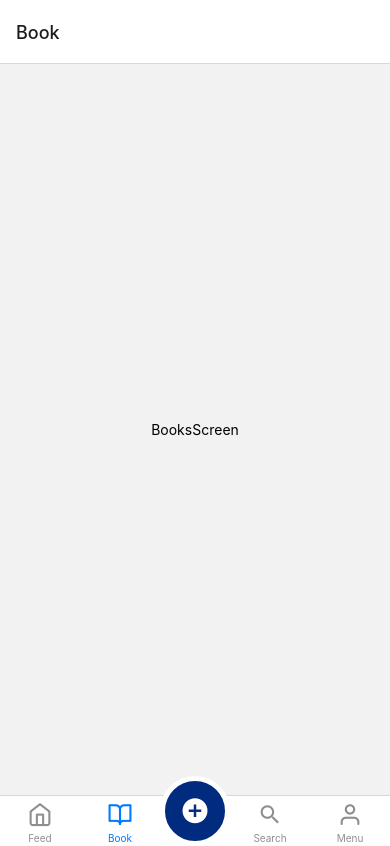
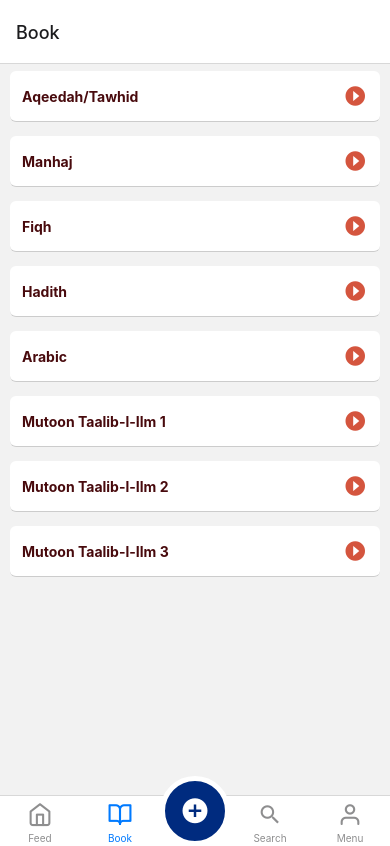
Before and after one commit to AOMuiz/mutoonhub, a React Native app: screen /Book in a window 390 px wide. Built offline with nearby package versions, Linux system fonts and the light colour scheme.

Commit message:
create accordion for categories and add bottom actions to player screen

```diff
--- a/app/components/Accordion.js
+++ b/app/components/Accordion.js
@@ -1,29 +1,32 @@
-import React, { useState } from "react";
+import { Ionicons } from "@expo/vector-icons";
+import React, { useState, useEffect } from "react";
 import { FlatList, View, Text, TouchableOpacity } from "react-native";
-
-const items = [
-  {
-    id: "bd7acbea-c1b1-46c2-aed5-3ad53abb28ba",
-    title: "Kitab At-Tawheed",
-    author: "Muhammad bn Abdulwahab",
-    playlist: "Aqeedah/Tawhid",
-  },
-  {
-    id: "bd7acbea-c1b1-46c2-aed5-3ad53abb28ba",
-    title: "Kitab At-Tawheed",
-    author: "Muhammad bn Abdulwahab",
-    playlist: "Manhaj",
-  },
-];
-
-const playlists = ["Manhaj", "Aqeedah/Tawhid"];
+import { MUTOONS } from "../../books";
+import { Playlist } from "../../categories";
+import colors from "../config/colors";
 
 const Accordion = () => {
   const [activePlaylist, setActivePlaylist] = useState(null);
+  const [items, setItems] = useState([]);
 
   const togglePlaylist = (playlist) => {
     setActivePlaylist(activePlaylist === playlist ? null : playlist);
   };
+
+  // useEffect(() => {
+  //   const filteredItems = MUTOONS.filter((i) =>
+  //     i.playlist.includes(activePlaylist)
+  //   );
+  //   setItems(filteredItems);
+  // }, [activePlaylist]);
+
+  // const handleAccordion = (playlist) => {
+  //   if (activePlaylist === playlist) {
+  //     setActivePlaylist(null);
+  //   } else {
+  //     setActivePlaylist(playlist);
+  //   }
+  // };
 
   const renderItem = ({ item }) => {
     return (
@@ -37,11 +40,25 @@ const Accordion = () => {
 
   const renderPlaylist = (playlist) => {
     const isActive = activePlaylist === playlist;
-    const playlistItems = items.filter((item) => item.playlist === playlist);
+    const playlistItems = MUTOONS.filter((item) => item.playlist === playlist);
+
     return (
+      // {playlistItems &&}
       <View style={styles.playlistContainer}>
-        <TouchableOpacity onPress={() => togglePlaylist(playlist)}>
+        <TouchableOpacity
+          onPress={() => togglePlaylist(playlist)}
+          style={styles.dropList}
+        >
           <Text style={styles.playlistTitle}>{playlist}</Text>
+          <Ionicons
+            name={
+              isActive
+                ? "caret-down-circle-sharp"
+                : "caret-forward-circle-sharp"
+            }
+            size={24}
+            color={colors.accent60}
+          />
         </TouchableOpacity>
         {isActive && (
           <FlatList
@@ -56,7 +73,7 @@ const Accordion = () => {
 
   return (
     <FlatList
-      data={playlists}
+      data={Playlist}
       renderItem={({ item }) => renderPlaylist(item)}
       keyExtractor={(item) => item}
     />
@@ -67,17 +84,28 @@ export default Accordion;
 
 const styles = {
   playlistContainer: {
-    backgroundColor: "#f0f0f0",
-    padding: 10,
+    padding: 12,
     borderBottomWidth: 1,
     borderBottomColor: "#ccc",
+    backgroundColor: colors.white,
+    marginVertical: 7,
+    marginHorizontal: 10,
+    elevation: 2,
+    borderRadius: 6,
+  },
+  dropList: {
+    backgroundColor: colors.white,
+    flexDirection: "row",
+    justifyContent: "space-between",
+    alignItems: "center",
   },
   playlistTitle: {
     fontWeight: "bold",
+    color: colors.accent100,
   },
   itemContainer: {
     padding: 10,
-    borderBottomWidth: 1,
+    borderBottomWidth: 0.5,
     borderBottomColor: "#ccc",
   },
   title: {
--- a/app/components/PlayerButton.js
+++ b/app/components/PlayerButton.js
@@ -2,7 +2,7 @@ import { AntDesign } from "@expo/vector-icons";
 import colors from "../config/colors";
 
 const PlayerButton = (props) => {
-  const { iconType, iconSize = 29, iconColor = colors.P50, onPress } = props;
+  const { iconType, iconSize = 26, iconColor = colors.P50, onPress } = props;
   const getIconName = (type) => {
     switch (type) {
       case "PLAY":
--- /dev/null
+++ b/app/components/PlayerMenuBottom.js
@@ -0,0 +1,57 @@
+import { StyleSheet, Text, View } from "react-native";
+import { MaterialCommunityIcons } from "@expo/vector-icons";
+import colors from "../config/colors";
+
+const PlayerMenuBottom = () => {
+  return (
+    <View style={styles.playerBottom}>
+      <View style={styles.bottomIcon}>
+        <MaterialCommunityIcons
+          name="bookmark-minus-outline"
+          size={24}
+          color={colors.N80}
+        />
+        <Text style={styles.bottomIconLabel}>Bookmark</Text>
+      </View>
+      <View style={styles.bottomIcon}>
+        <MaterialCommunityIcons name="repeat" size={24} color={colors.N80} />
+        <Text style={styles.bottomIconLabel}>Repeat</Text>
+      </View>
+      <View style={styles.bottomIcon}>
+        <MaterialCommunityIcons
+          name="play-speed"
+          size={24}
+          color={colors.N80}
+        />
+        <Text style={styles.bottomIconLabel}>Speed 10x</Text>
+      </View>
+      <View style={styles.bottomIcon}>
+        <MaterialCommunityIcons
+          name="download-box-outline"
+          size={24}
+          color={colors.N80}
+        />
+        <Text style={styles.bottomIconLabel}>Download</Text>
+      </View>
+    </View>
+  );
+};
+
+export default PlayerMenuBottom;
+
+const styles = StyleSheet.create({
+  playerBottom: {
+    flexDirection: "row",
+    justifyContent: "space-evenly",
+    alignItems: "center",
+    marginTop: 5,
+  },
+  bottomIcon: {
+    alignItems: "center",
+  },
+  bottomIconLabel: {
+    fontSize: 10,
+    colors: colors.N80,
+    fontWeight: "400",
+  },
+});
--- a/app/screens/BookDetailsScreen.js
+++ b/app/screens/BookDetailsScreen.js
@@ -90,10 +90,11 @@ const styles = StyleSheet.create({
     justifyContent: "center",
     alignItems: "center",
     marginTop: 20,
-    borderRadius: 20,
     padding: 35,
+    borderTopRightRadius: 20,
+    borderTopLeftRadius: 20,
     alignItems: "center",
-    shadowColor: "#0002",
+    shadowColor: "#000",
     shadowOffset: {
       width: 0,
       height: 2,
--- a/app/screens/BooksScreen.js
+++ b/app/screens/BooksScreen.js
@@ -1,9 +1,10 @@
 import { StyleSheet, Text, View } from "react-native";
+import Accordion from "../components/Accordion";
 
 const BooksScreen = () => {
   return (
-    <View style={{ flex: 1, justifyContent: "center", alignItems: "center" }}>
-      <Text>BooksScreen</Text>
+    <View style={{ flex: 1, justifyContent: "center" }}>
+      <Accordion />
     </View>
   );
 };
--- a/app/screens/PlayerScreen.js
+++ b/app/screens/PlayerScreen.js
@@ -6,6 +6,7 @@ import PlayerButton from "../components/PlayerButton";
 import { Audio } from "expo-av";
 import colors from "../config/colors";
 import { humanReadableDuration } from "../services/utils";
+import PlayerMenuBottom from "../components/PlayerMenuBottom";
 
 const { width } = Dimensions.get("window");
 
@@ -129,7 +130,7 @@ const Player = ({ sound, book, modalVisible }) => {
         <View style={styles.midBannerContainer}>
           <MaterialCommunityIcons
             name="music-circle"
-            size={280}
+            size={250}
             color={colors.secondary}
           />
         </View>
@@ -198,6 +199,7 @@ const Player = ({ sound, book, modalVisible }) => {
             </View>
             <Ionicons name="share-outline" size={24} color={colors.N80} />
           </View>
+          <PlayerMenuBottom />
         </View>
       </View>
     </View>
@@ -224,7 +226,6 @@ const styles = StyleSheet.create({
     justifyContent: "center",
     alignItems: "center",
   },
-
   timeline: {
     paddingVertical: 10,
   },
@@ -252,7 +253,7 @@ const styles = StyleSheet.create({
     flexDirection: "row",
     justifyContent: "center",
     alignItems: "center",
-    paddingBottom: 20,
+    paddingBottom: 17,
   },
 });
 
```
